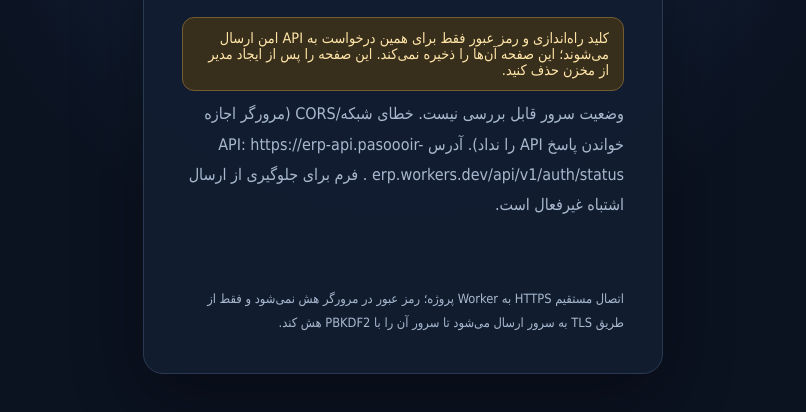
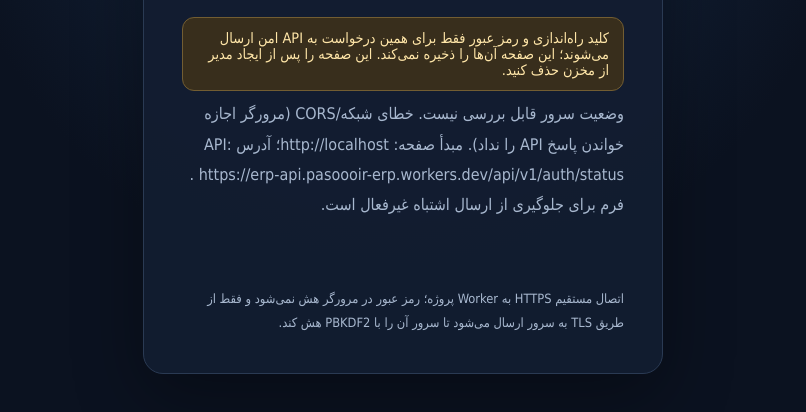
Before and after one commit to pasoooir/Erp, a website: page public/bootstrap-admin.html in a window 1280 px wide. Shown: the part 318-730 px from the top of the page, without its empty margins (237-1043 px from the left). Drawn offline with Linux system fonts and the light colour scheme; no server answers.

Commit message:
fix(auth): include page origin in safe bootstrap diagnostics

```diff
--- a/public/bootstrap-admin.html
+++ b/public/bootstrap-admin.html
@@ -81,7 +81,7 @@
       }
     } catch (error) {
       const detail = error instanceof TypeError ? "خطای شبکه/CORS (مرورگر اجازه خواندن پاسخ API را نداد)." : String(error?.message || error);
-      availability.textContent = "وضعیت سرور قابل بررسی نیست. " + detail + " آدرس API: " + API + "/api/v1/auth/status . فرم برای جلوگیری از ارسال اشتباه غیرفعال است.";
+      availability.textContent = "وضعیت سرور قابل بررسی نیست. " + detail + " مبدأ صفحه: " + location.origin + "؛ آدرس API: " + API + "/api/v1/auth/status . فرم برای جلوگیری از ارسال اشتباه غیرفعال است.";
       form.classList.add("hidden");
     }
   }
```
